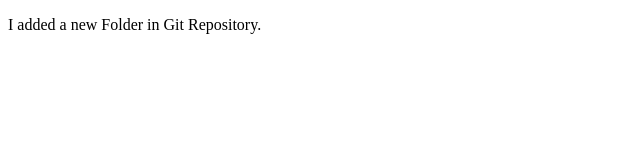
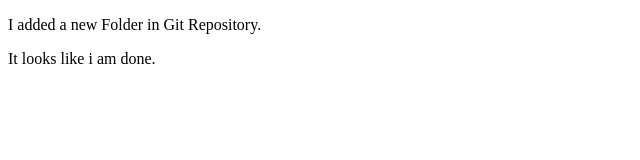
Before and after one commit to SayhanAhemd/ext, a plain HTML site: page index.html in a window 1280 px wide. Shown: the whole page, without its empty margins (0-640 px from the left). Drawn offline with Linux system fonts and the light colour scheme.

Commit message:
added text

```diff
--- a/index.html
+++ b/index.html
@@ -8,5 +8,6 @@
 </head>
 <body>
     <p>I added a new Folder in Git Repository.</p>
+    <p>It looks like i am done.</p>
 </body>
 </html>
```
